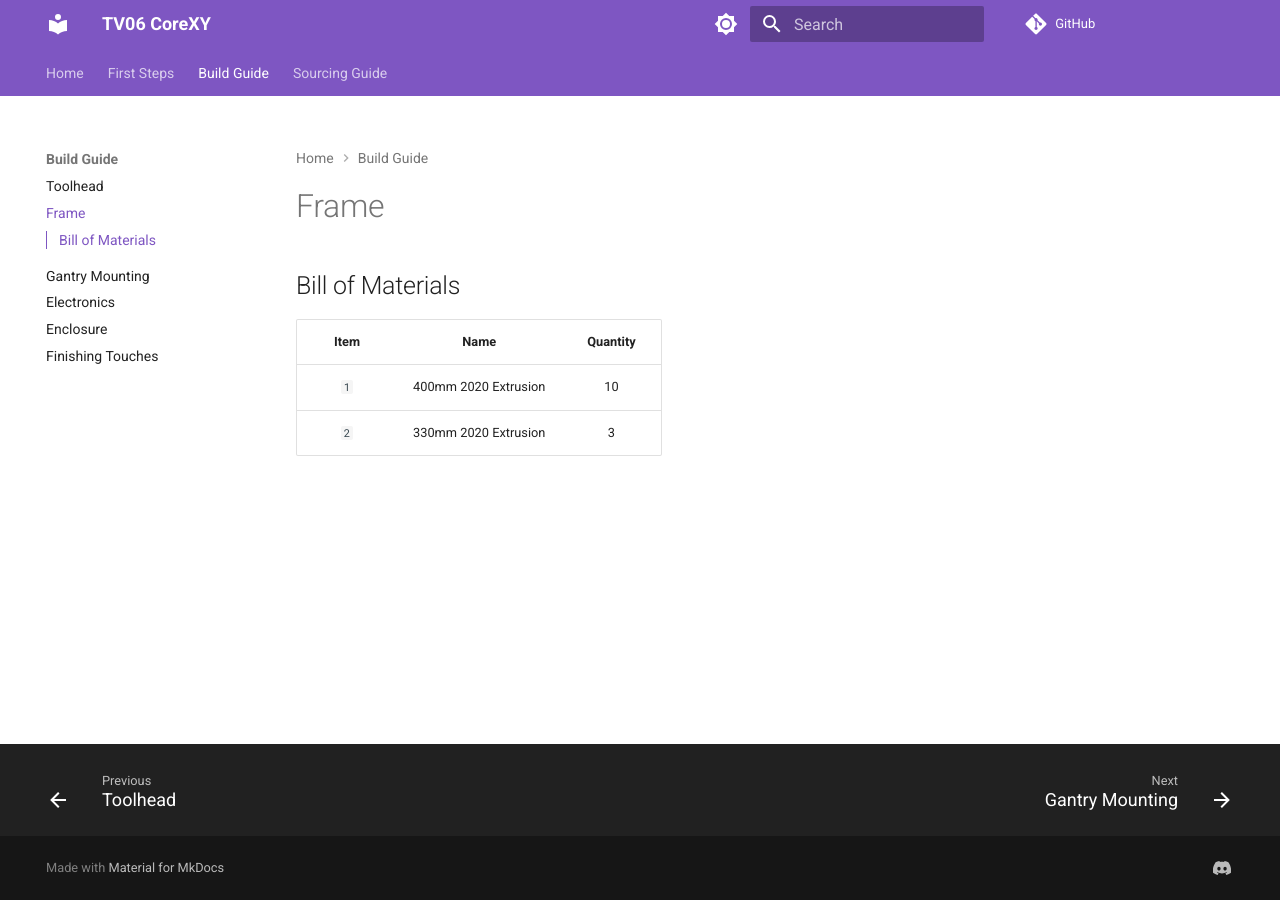
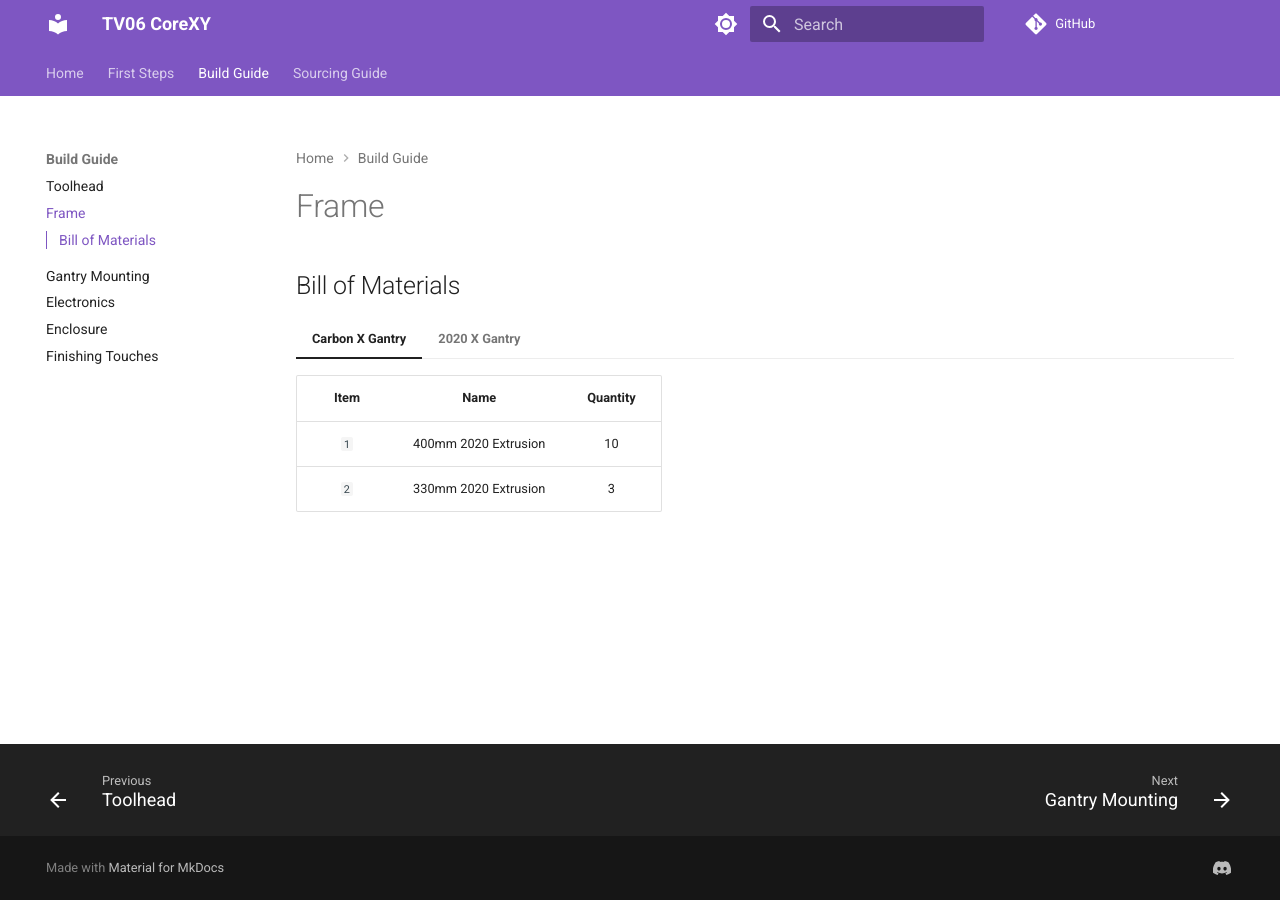
Before and after one commit to VectorForce3D/TV06_XY, an MkDocs documentation site: the page built from docs/buildguide/frame.md, in a window 1280 px wide. Built offline with MkDocs 1.6.1 and Material for MkDocs 9.7.7, drawn with Linux system fonts in a browser that asks for light colours; comment, search, counter and statistics services are not loaded; part of the change alters nothing that is shown.

Commit message:
Update frame.md

```diff
--- a/docs/buildguide/frame.md
+++ b/docs/buildguide/frame.md
@@ -1,5 +1,12 @@
 ## Bill of Materials
-| Item | Name | Quantity |
-| :---: | :---: | :----: |
-| `1` | 400mm 2020 Extrusion | 10 |
-| `2` | 330mm 2020 Extrusion | 3 |
+=== "Carbon X Gantry"
+    | Item | Name | Quantity |
+    | :---: | :---: | :----: |
+    | `1` | 400mm 2020 Extrusion | 10 |
+    | `2` | 330mm 2020 Extrusion | 3 |
+=== "2020 X Gantry"
+    | Item | Name | Quantity |
+    | :---: | :---: | :----: |
+    | `1` | 400mm 2020 Extrusion | 10 |
+    | `2` | 330mm 2020 Extrusion | 3 |
+    | `3` | 340mm 2020 Extrusion | 1 |
```
